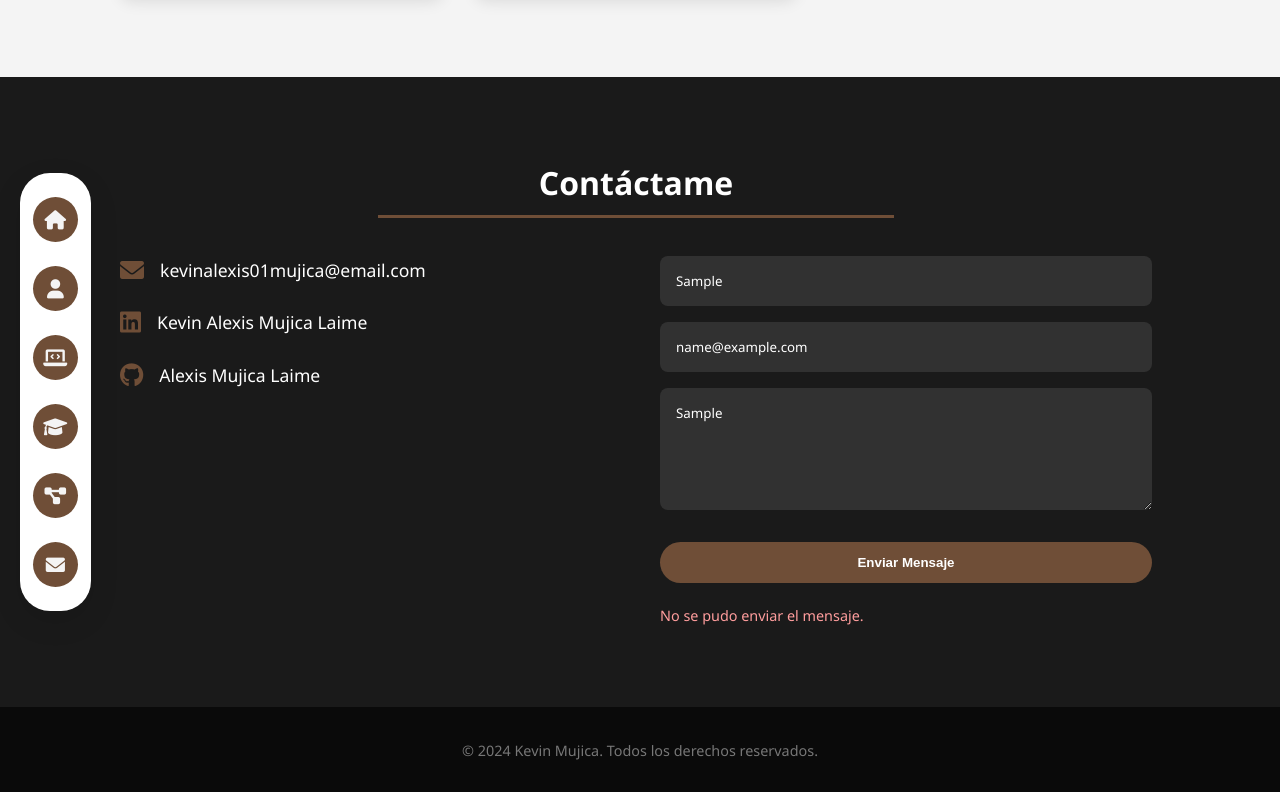
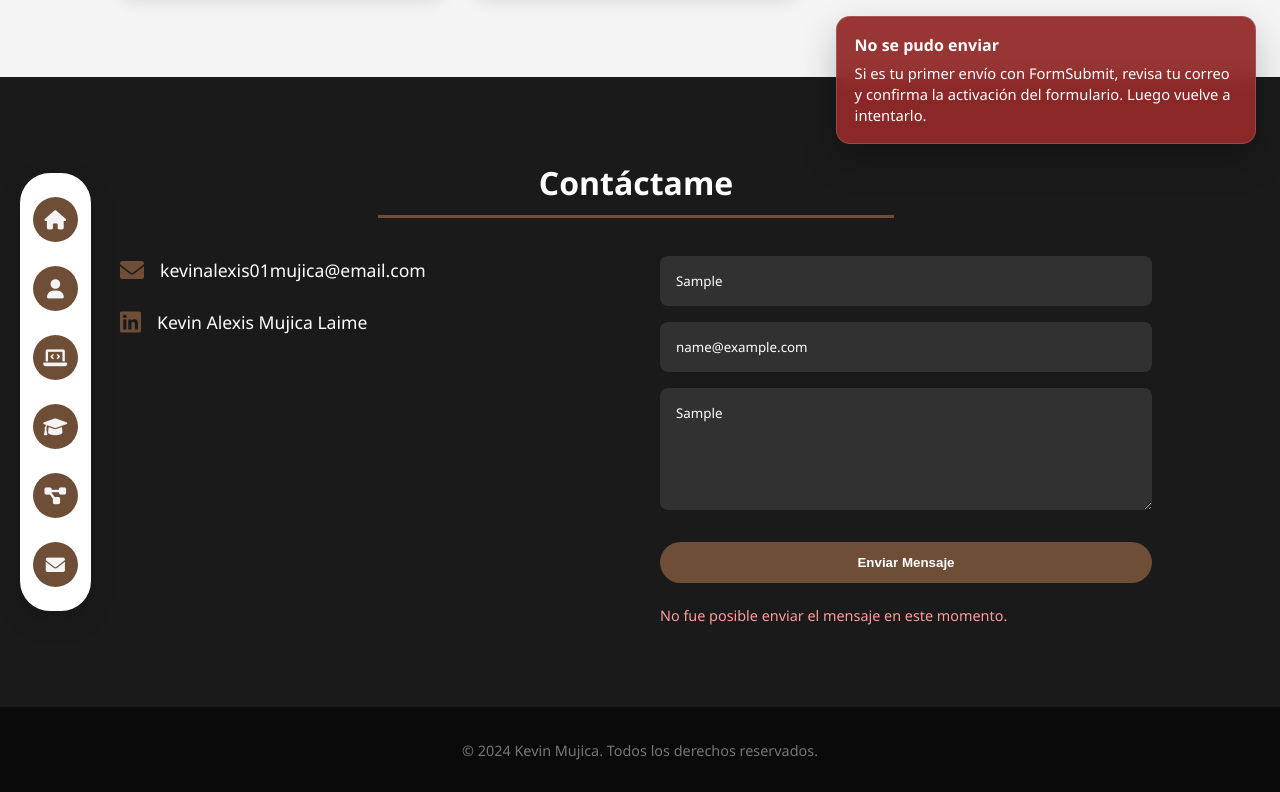
Before and after one commit to AceLar0523/Portafolioalexismujica, a website: page index.html in a window 1280 px wide. Both pictures are taken after typing "Sample", "name@example.com", "Sample" into the empty fields and a click on the button "Enviar Mensaje". Shown: the part 4656-5448 px from the top of the page. Drawn offline with Linux system fonts and the light colour scheme; no server answers.

Commit message:
fix: arreglo conta

```diff
--- a/index.html
+++ b/index.html
@@ -869,6 +869,8 @@
         <p id="lightboxCaption" class="image-lightbox-caption"></p>
       </div>
 
+      <div id="toastContainer" class="toast-container" aria-live="polite" aria-atomic="true"></div>
+
       <section id="contacto" class="section contact-section">
         <div class="container hidden">
           <h3 class="section-title text-center text-white">Contáctame</h3>
@@ -882,10 +884,7 @@
                 <i class="fab fa-linkedin"></i>
                 <a href="#">Kevin Alexis Mujica Laime</a>
               </div>
-              <div class="contact-item">
-                <i class="fab fa-github"></i>
-                <a href="#">Alexis Mujica Laime</a>
-              </div>
+
             </div>
 
             <form class="contact-form" id="contactForm">
--- a/script.js
+++ b/script.js
@@ -54,6 +54,28 @@ function closeImageLightbox() {
     lightbox.classList.remove('is-open');
     lightbox.setAttribute('aria-hidden', 'true');
     image.src = '';
+}
+
+function showToast(type, title, message) {
+    const container = document.getElementById('toastContainer');
+    if (!container) {
+        return;
+    }
+
+    const toast = document.createElement('div');
+    toast.className = `toast ${type}`;
+    toast.innerHTML = `
+        <span class="toast-title">${title}</span>
+        <span class="toast-message">${message}</span>
+    `;
+
+    container.appendChild(toast);
+
+    window.setTimeout(() => {
+        toast.style.opacity = '0';
+        toast.style.transform = 'translateY(-6px)';
+        window.setTimeout(() => toast.remove(), 240);
+    }, 4200);
 }
 
 window.onclick = function(event) {
@@ -244,6 +266,7 @@ document.addEventListener('DOMContentLoaded', () => {
             if (!payload.nombre || !payload.email || !payload.mensaje) {
                 contactStatus.textContent = 'Completa todos los campos antes de enviar.';
                 contactStatus.className = 'contact-status error';
+                showToast('error', 'Formulario incompleto', 'Debes completar nombre, correo y mensaje antes de enviar.');
                 return;
             }
 
@@ -253,14 +276,20 @@ document.addEventListener('DOMContentLoaded', () => {
             }
 
             try {
-                const apiUrl = window.location.protocol === 'file:'
-                    ? 'http://localhost:3000/api/contact'
-                    : '/api/contact';
-
-                const response = await fetch(apiUrl, {
+                const response = await fetch('https://formsubmit.co/ajax/kevinalexis01mujica@gmail.com', {
                     method: 'POST',
-                    headers: { 'Content-Type': 'application/json' },
-                    body: JSON.stringify(payload),
+                    headers: {
+                        'Content-Type': 'application/json',
+                        Accept: 'application/json',
+                    },
+                    body: JSON.stringify({
+                        name: payload.nombre,
+                        email: payload.email,
+                        message: payload.mensaje,
+                        _subject: 'Nuevo mensaje desde tu portafolio',
+                        _captcha: 'false',
+                        _template: 'table',
+                    }),
                 });
 
                 const data = await response.json().catch(() => ({}));
@@ -271,10 +300,16 @@ document.addEventListener('DOMContentLoaded', () => {
 
                 contactStatus.textContent = 'Mensaje enviado correctamente. Te responderé pronto.';
                 contactStatus.className = 'contact-status success';
+                showToast('success', 'Mensaje enviado', 'Tu mensaje fue enviado correctamente. Revisaré el correo y te responderé pronto.');
                 contactForm.reset();
             } catch (error) {
-                contactStatus.textContent = error.message || 'Error al enviar el mensaje. Intenta nuevamente.';
+                contactStatus.textContent = 'No fue posible enviar el mensaje en este momento.';
                 contactStatus.className = 'contact-status error';
+                showToast(
+                    'error',
+                    'No se pudo enviar',
+                    'Si es tu primer envío con FormSubmit, revisa tu correo y confirma la activación del formulario. Luego vuelve a intentarlo.'
+                );
             } finally {
                 if (submitButton) {
                     submitButton.disabled = false;
--- a/style.css
+++ b/style.css
@@ -470,6 +470,51 @@ ul { list-style: none; }
 }
 .image-lightbox-close:hover { transform: scale(1.08); opacity: 0.9; }
 
+.toast-container {
+    position: fixed;
+    top: 24px;
+    right: 24px;
+    z-index: 3500;
+    display: flex;
+    flex-direction: column;
+    gap: 12px;
+    pointer-events: none;
+}
+
+.toast {
+    min-width: min(360px, 88vw);
+    max-width: 420px;
+    padding: 1rem 1rem 1rem 1.1rem;
+    border-radius: 14px;
+    color: #fff;
+    box-shadow: 0 16px 36px rgba(0, 0, 0, 0.22);
+    border: 1px solid rgba(255, 255, 255, 0.14);
+    backdrop-filter: blur(10px);
+    pointer-events: auto;
+    animation: toastIn 0.28s ease;
+}
+
+.toast.success { background: rgba(30, 110, 64, 0.92); }
+.toast.error { background: rgba(146, 42, 42, 0.94); }
+.toast.info { background: rgba(76, 55, 42, 0.94); }
+
+.toast-title {
+    display: block;
+    font-weight: 700;
+    margin-bottom: 0.25rem;
+}
+
+.toast-message {
+    display: block;
+    font-size: 0.92rem;
+    line-height: 1.45;
+}
+
+@keyframes toastIn {
+    from { opacity: 0; transform: translateY(-8px) translateX(8px); }
+    to { opacity: 1; transform: translateY(0) translateX(0); }
+}
+
 @keyframes lightboxFadeIn {
     from { opacity: 0; }
     to { opacity: 1; }
@@ -517,6 +562,8 @@ footer { text-align: center; padding: 2rem; background: #0a0a0a; color: #777; fo
     .skill-more-btn { width: fit-content; }
     .skill-modal-content { padding: 1.4rem; }
     .project-gallery-grid { grid-template-columns: 1fr; }
+    .toast-container { top: 16px; right: 16px; left: 16px; }
+    .toast { min-width: 100%; max-width: 100%; }
     .resume-grid { grid-template-columns: 1fr; gap: 2rem; }
     .modal-body-grid { grid-template-columns: 1fr; gap: 2rem; }
     .new-modal-style { padding: 2rem 1.5rem !important; }
```
